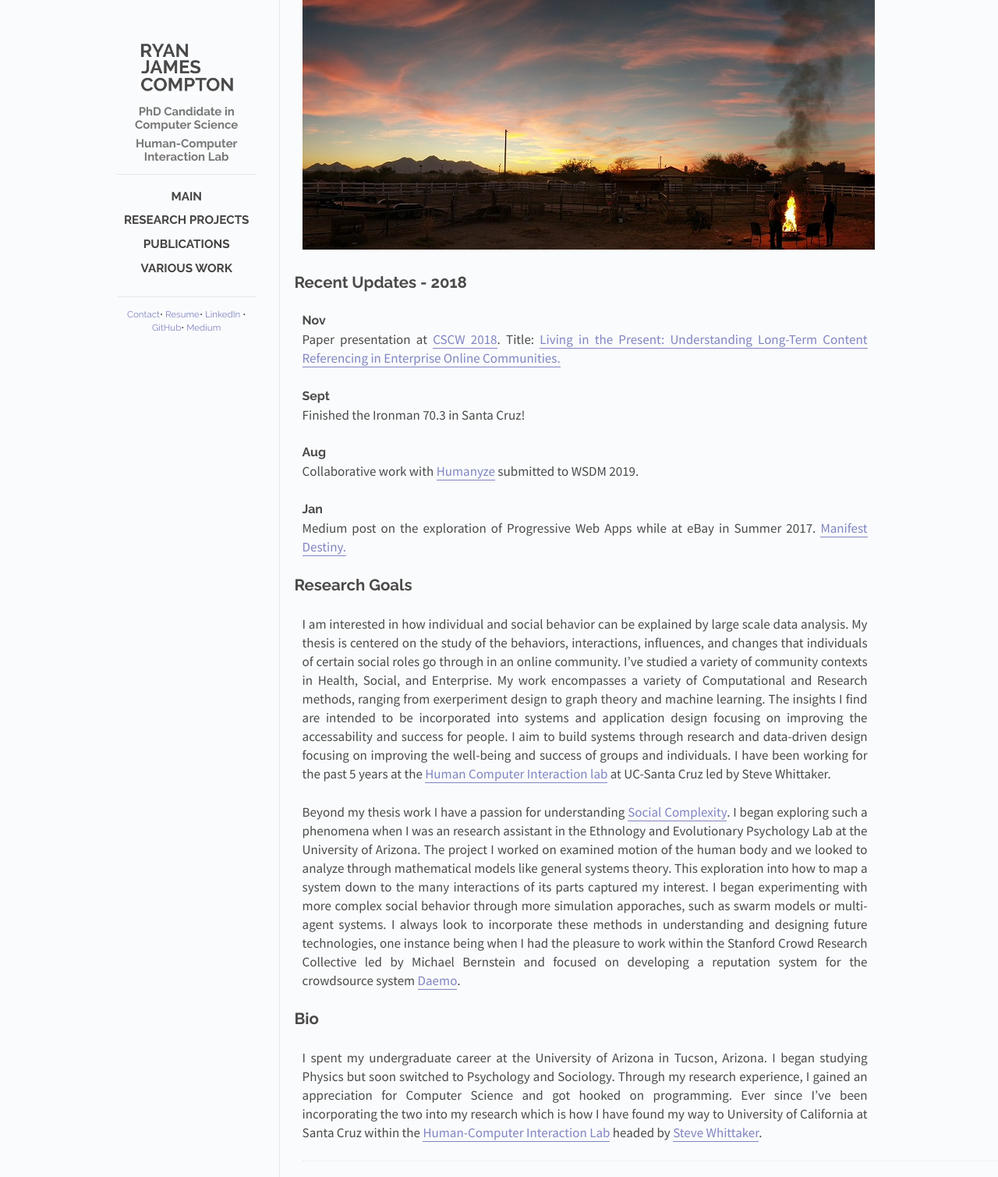
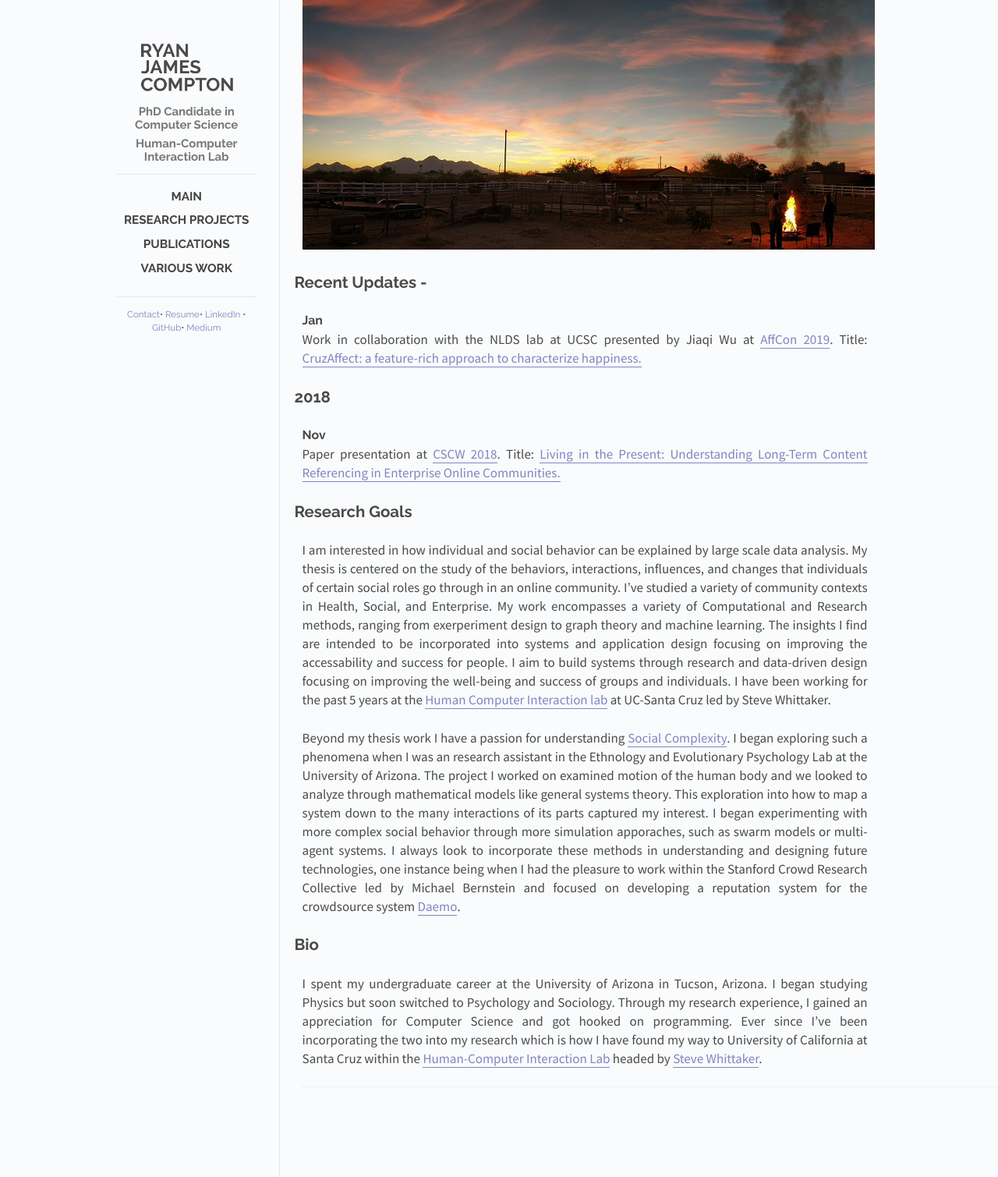
Before and after one commit to rcompt/rcompt.github.io, a Jekyll site: the page built from _posts/2018-10-03-main.md, in a window 1280 px wide. Shown: the whole page at 78% size. Built offline with Jekyll 4.4.1, drawn with Linux system fonts in a browser that asks for light colours; Markdown is read by kramdown in place of the engine named in the settings.

Commit message:
Update 2018-10-03-main.md

```diff
--- a/_posts/2018-10-03-main.md
+++ b/_posts/2018-10-03-main.md
@@ -5,19 +5,15 @@ cover: az_sunset.jpg
 categories: posts
 ---
 
-## Recent Updates - 2018
+## Recent Updates -
+
+### Jan
+Work in collaboration with the NLDS lab at UCSC presented by Jiaqi Wu at [AffCon 2019](https://sites.google.com/view/affcon2019/home). Title: [CruzAffect: a feature-rich approach to characterize happiness.](https://arxiv.org/abs/1902.06024)
+
+## 2018
 
 ### Nov
 Paper presentation at [CSCW 2018](https://cscw.acm.org/2018/index.html). Title: [Living in the Present: Understanding Long-Term Content Referencing in Enterprise Online Communities.](https://users.soe.ucsc.edu/~rcompton/Papers/cscw039-comptonA.pdf)
-
-### Sept
-Finished the Ironman 70.3 in Santa Cruz!
-
-### Aug
-Collaborative work with [Humanyze](https://www.humanyze.com/) submitted to WSDM 2019.
-
-### Jan
-Medium post on the exploration of Progressive Web Apps while at eBay in Summer 2017. [Manifest Destiny.](https://medium.com/ebaydesign/manifest-destiny-92cdace24869)
 
 ## Research Goals
 
```
